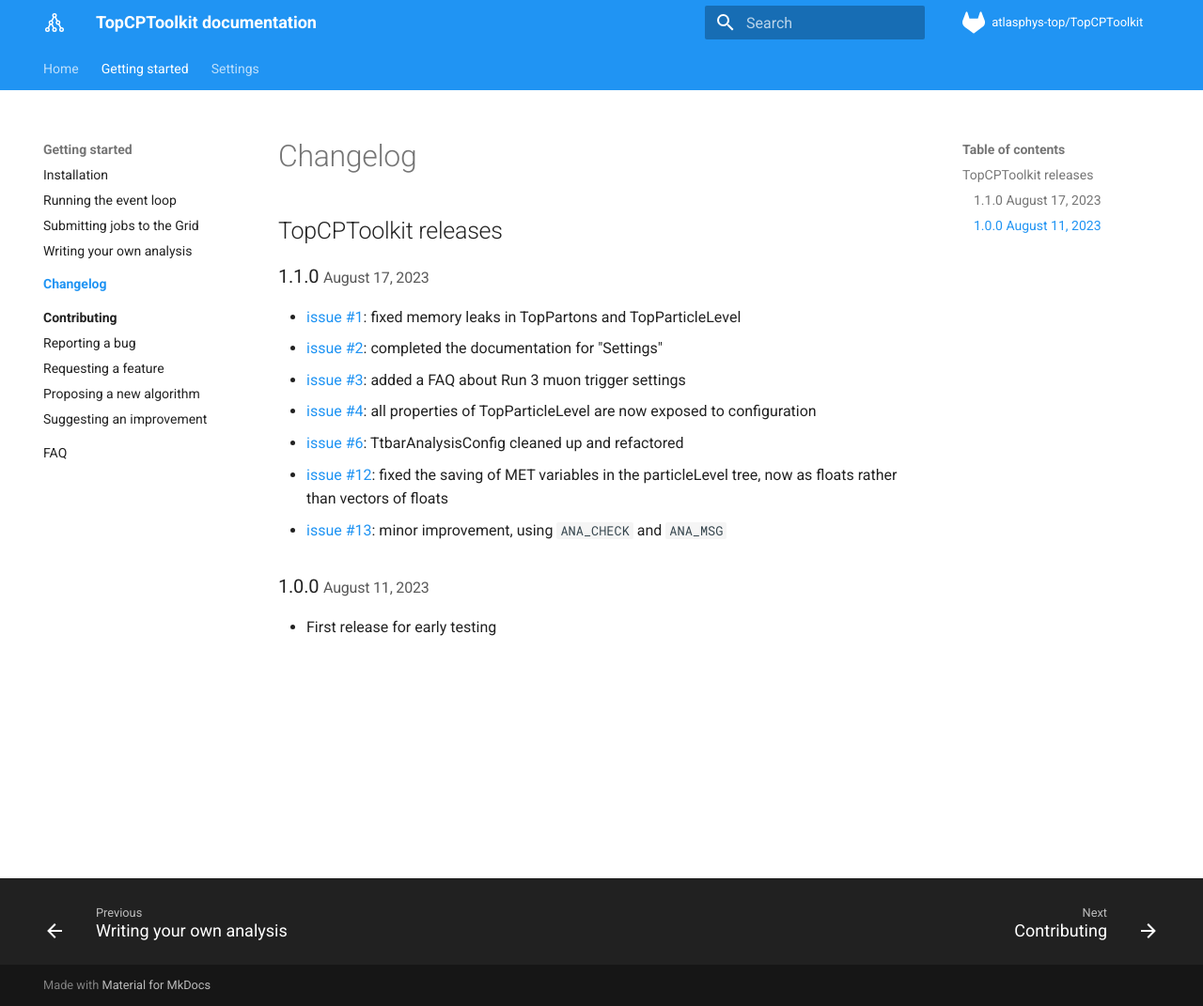
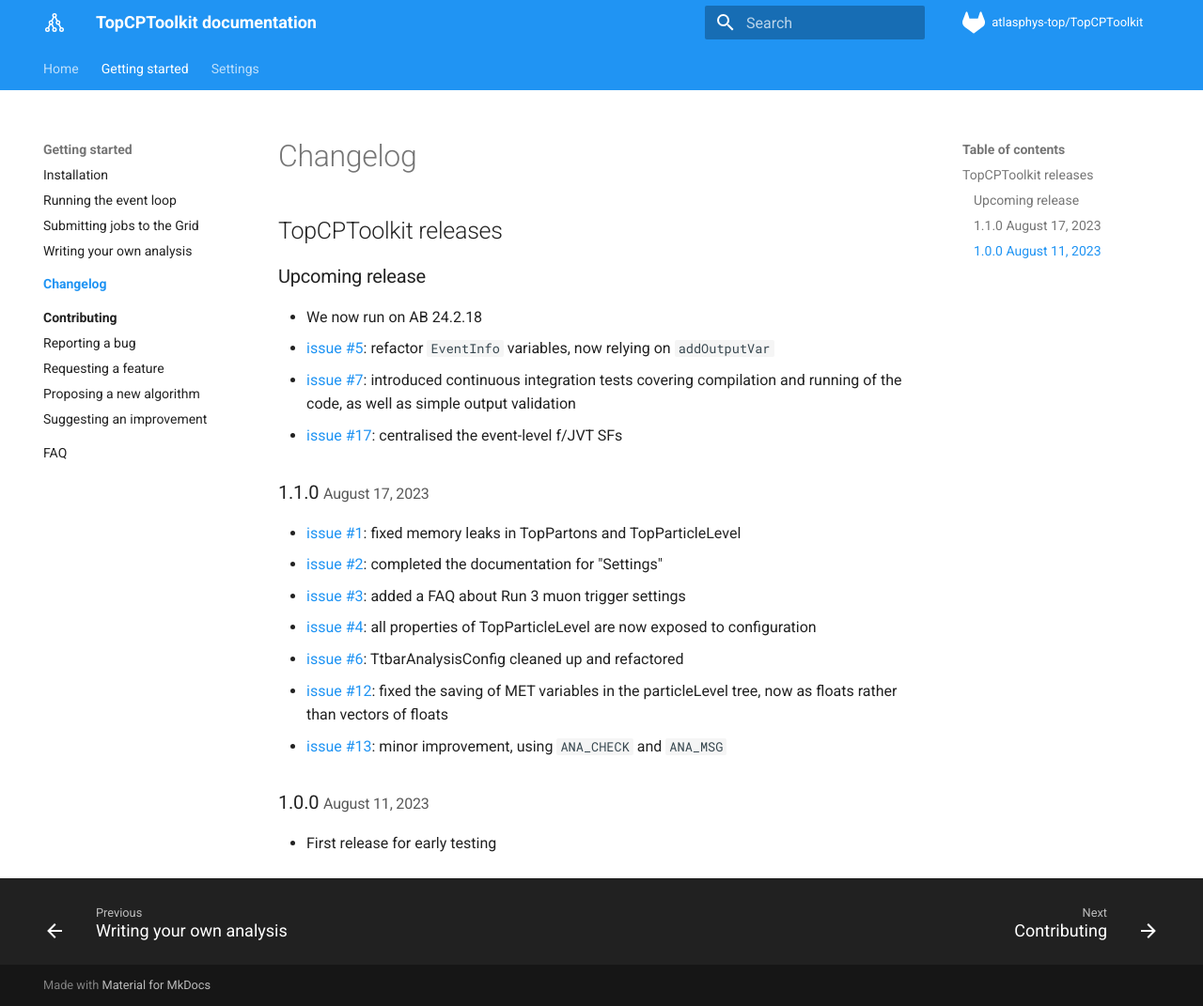
Before and after one commit to SuperNova76/TopCPToolKit, an MkDocs documentation site: the page built from docs/changelog/index.md, in a window 1280 px wide and 1071 px high. Shown: the whole window at 94% size. Built offline with MkDocs 1.6.1 and Material for MkDocs 9.7.7, drawn with Linux system fonts in a browser that asks for light colours.

Commit message:
update changelog

```diff
--- a/docs/changelog/index.md
+++ b/docs/changelog/index.md
@@ -1,6 +1,13 @@
 # Changelog
 
 ## TopCPToolkit releases
+
+### Upcoming release
+
+- We now run on AB 24.2.18
+- [issue #5](https://gitlab.cern.ch/atlasphys-top/reco/TopCPToolkit/-/issues/5): refactor `EventInfo` variables, now relying on `addOutputVar`
+- [issue #7](https://gitlab.cern.ch/atlasphys-top/reco/TopCPToolkit/-/issues/7): introduced continuous integration tests covering compilation and running of the code, as well as simple output validation
+- [issue #17](https://gitlab.cern.ch/atlasphys-top/reco/TopCPToolkit/-/issues/17): centralised the event-level f/JVT SFs
 
 ### 1.1.0 <small>August 17, 2023</small>
 
```
Also changed, not shown: docs/installation.md (+1 -1 lines).
